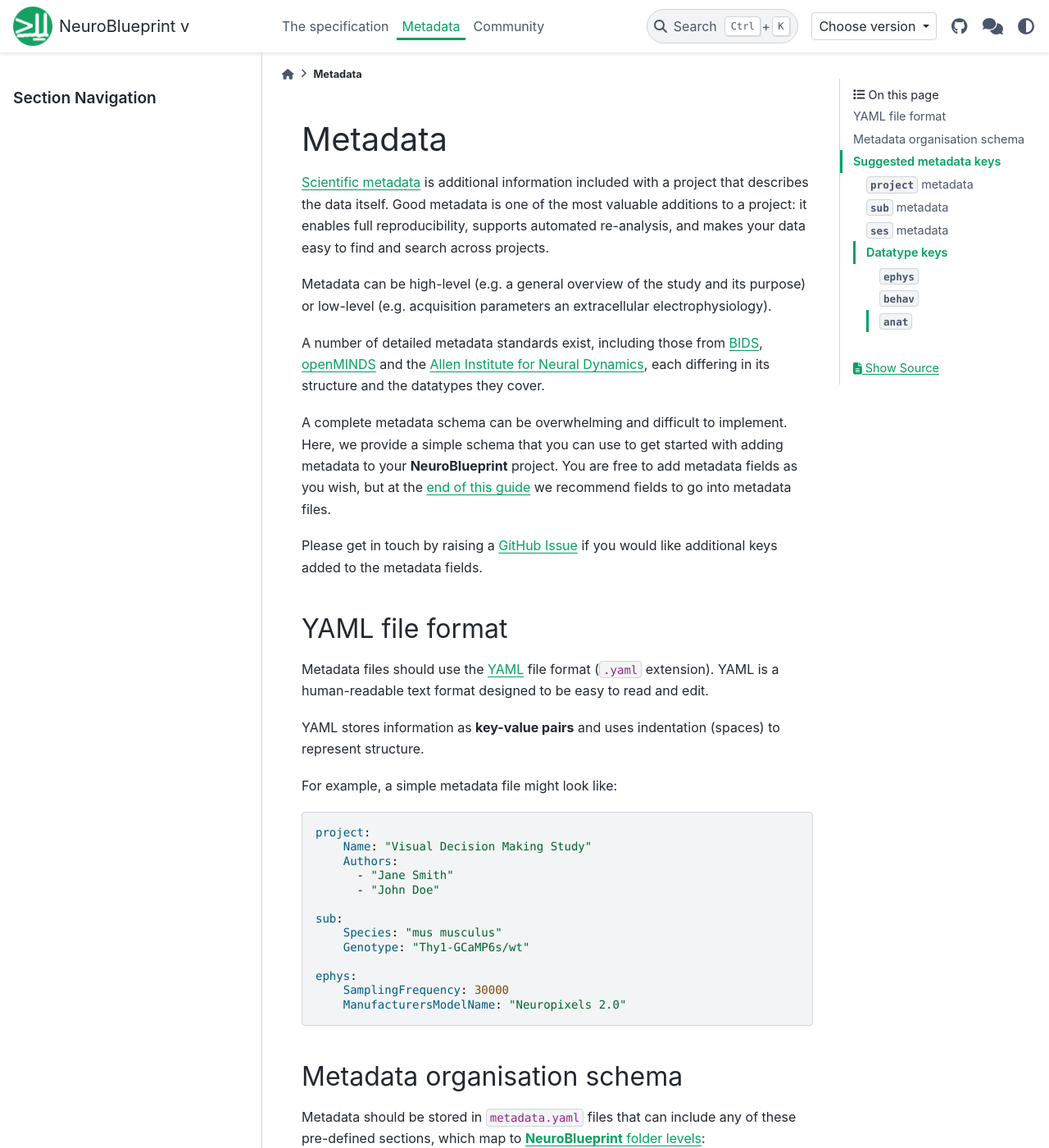
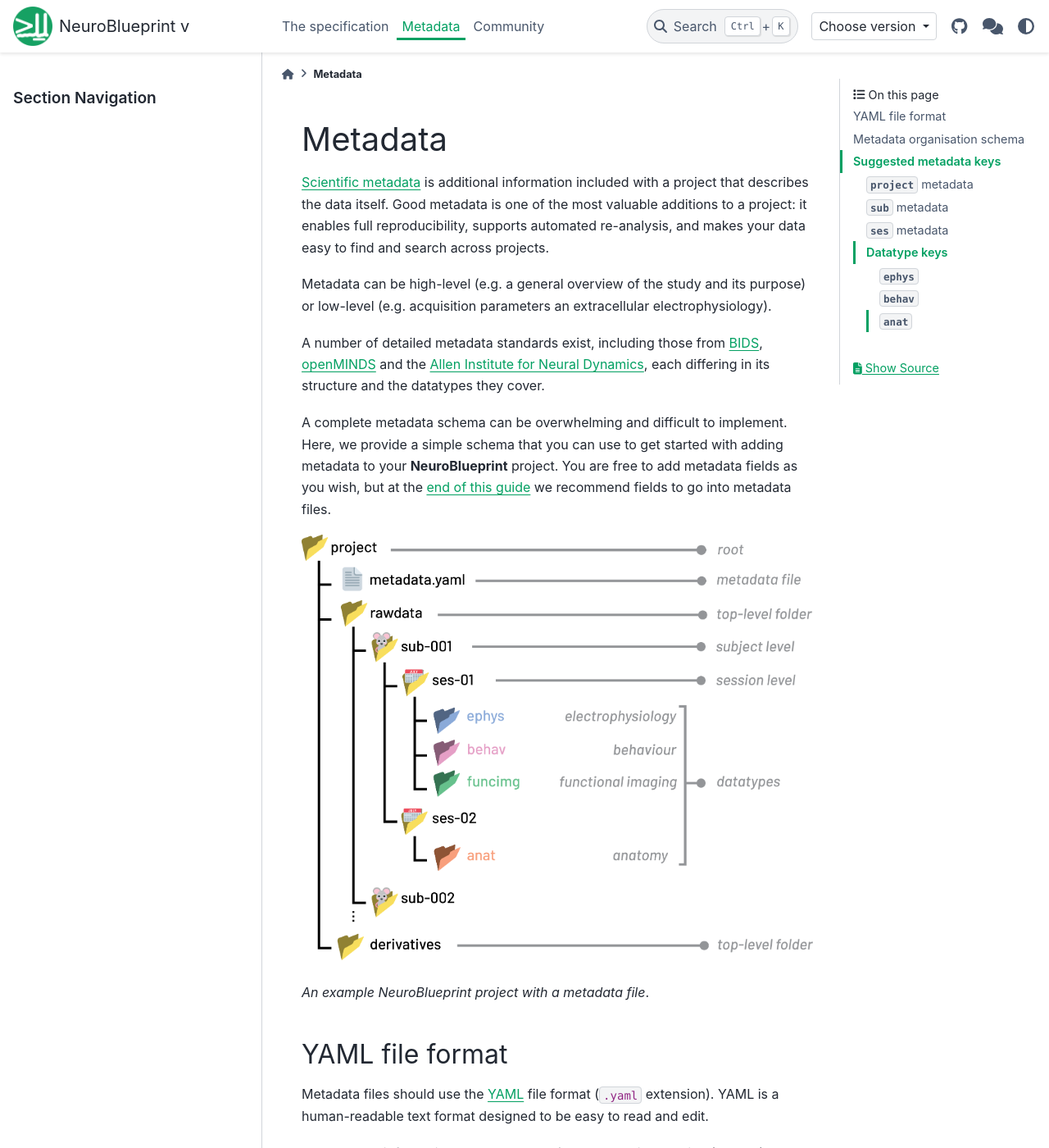
Before and after one commit to neuroinformatics-unit/NeuroBlueprint, a Sphinx documentation site: the page built from docs/source/metadata.md, in a window 1280 px wide and 1400 px high. Shown: the whole window at 82% size. Built offline with Sphinx 7.4.7 and the PyData theme 0.15.4, drawn with Linux system fonts in a browser that asks for light colours; the version number could not be read and is left out.

````diff
--- a/docs/source/metadata.md
+++ b/docs/source/metadata.md
@@ -22,9 +22,20 @@
 [end of this guide](metadata-keys) we recommend fields
 to go into metadata files.
 
-Please get in touch by raising a
-[GitHub Issue](https://github.com/neuroinformatics-unit/NeuroBlueprint/issues)
-if you would like additional keys added to the metadata fields.
+```{image} /_static/NeuroBlueprint_project_tree_with_metadata_dark.png
+:class: only-dark
+:alt: NeuroBlueprint folder tree with metadata file
+:align: center
+:width: 650px
+```
+```{image} /_static/NeuroBlueprint_project_tree_with_metadata_light.png
+:class: only-light
+:alt: NeuroBlueprint folder tree with metadata file
+:align: center
+:width: 650px
+```
+\
+*An example NeuroBlueprint project with a metadata file*.
 
 ## YAML file format
 
````
Also changed, not shown: docs/source/_static/NeuroBlueprint_project_tree_dark.png, docs/source/_static/NeuroBlueprint_project_tree_light.png, docs/source/_static/NeuroBlueprint_project_tree_with_metadata_dark.png (added), docs/source/_static/NeuroBlueprint_project_tree_with_metadata_light.png (added).
